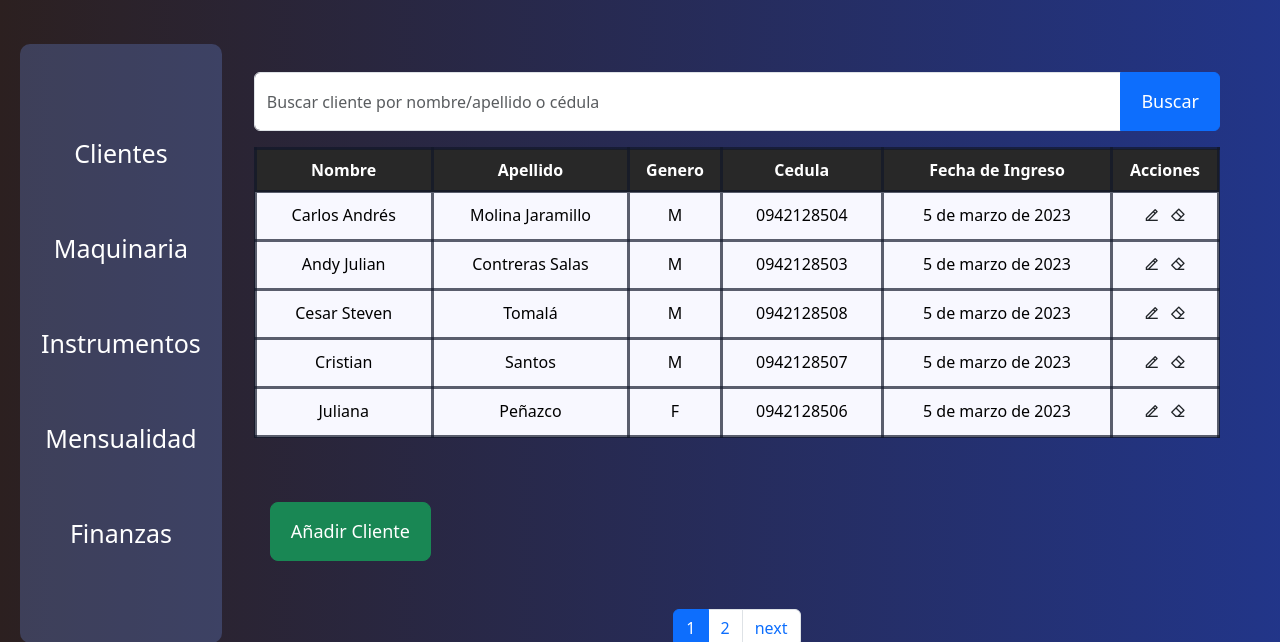
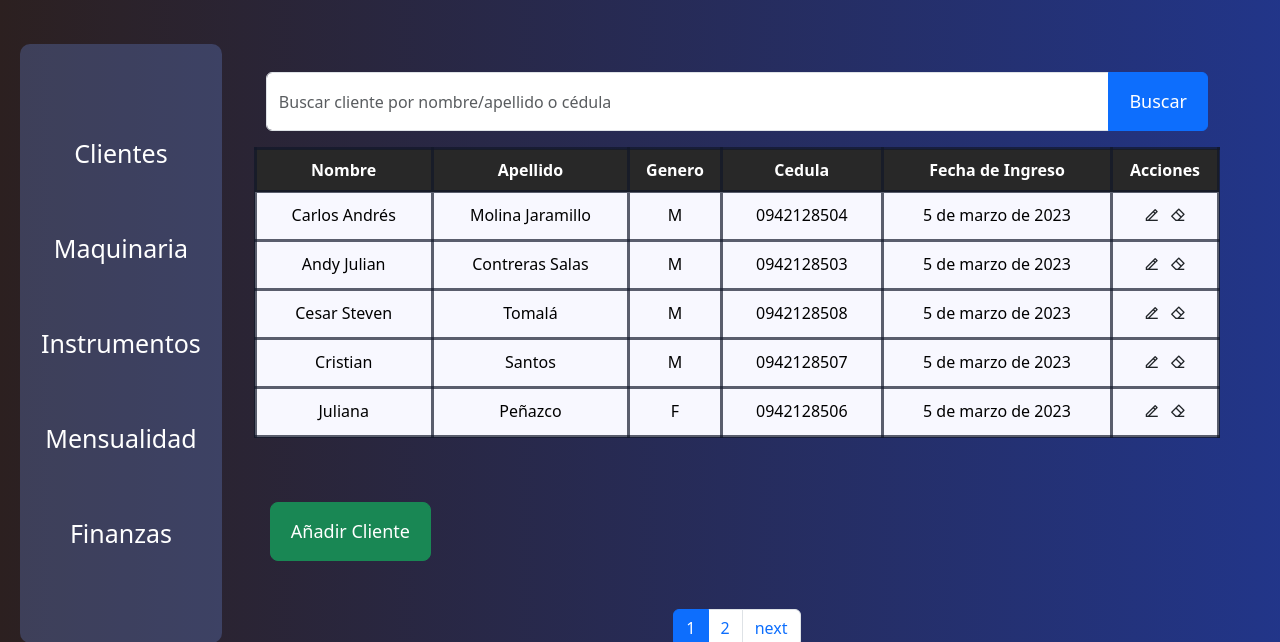
Before and after one commit to MartinVelez2002/Gym_System-main, a Django app: page /clientes/detalle_cliente/ in a window 1280 px wide. Shown: the part 56-698 px from the top of the page. Run offline with Django 4.2, Linux system fonts and the light colour scheme; a user stored in the database is signed in; data comes from the database, SQL or seed files in the repository; some libraries are stand-ins or nearby versions.

Commit message:
Cambios en Settings

```diff
--- a/modulos/clientes/templates/cliente/detalle_cliente.html
+++ b/modulos/clientes/templates/cliente/detalle_cliente.html
@@ -8,7 +8,7 @@
 {% block contenido %}
     {% block search %}
         <form action="{% url 'clientes:detalle_cliente' %}" method="GET">
-            <div class="input-group mb-3">
+            <div class="input-group container mb-3">
                 <input type="text" name="query" value="{{ query }}" class="form-control"
                        placeholder="Buscar cliente por nombre/apellido o cédula" id="idInputSearch"
                        aria-describedby="basic-addon2"/>
--- a/modulos/finanzas/templates/finanzas/detalle_finanzas.html
+++ b/modulos/finanzas/templates/finanzas/detalle_finanzas.html
@@ -7,7 +7,7 @@
 {% block contenido %}
     {% block search %}
         <form action="{% url 'finanzas:detalle_finanzas' %}" method="GET">
-            <div class="input-group mb-3">
+            <div class="input-group container mb-3">
                 <input type="text" name="query" value="{{ query }}" class="form-control"
                        placeholder="Buscar registros por mes/año" id="idInputSearch" aria-describedby="basic-addon2"/>
                 <button type="submit" class="btn btn-primary mr-1" id="idSearchSp">Buscar</button>
--- a/modulos/instrumentos/templates/instrumentos/detalle_instrumentos.html
+++ b/modulos/instrumentos/templates/instrumentos/detalle_instrumentos.html
@@ -7,7 +7,7 @@
 {% block contenido %}
     {% block search %}
         <form action="{% url 'instrumentos:detalle_instrumento' %}" method="GET">
-            <div class="input-group mb-3">
+            <div class="input-group container mb-3">
                 <input type="text" name="query" value="{{ query }}" class="form-control"
                        placeholder="Buscar instrumento por descripción" id="idInputSearch"
                        aria-describedby="basic-addon2"/>
--- a/modulos/maquinaria/templates/maquinaria/detalle_maquinaria.html
+++ b/modulos/maquinaria/templates/maquinaria/detalle_maquinaria.html
@@ -8,7 +8,7 @@
 {% block contenido %}
     {% block search %}
         <form action="{% url 'maquinaria:detalle_maquinaria' %}" method="GET">
-            <div class="input-group mb-3">
+            <div class="input-group container mb-3">
                 <input type="text" name="query" value="{{ query }}" class="form-control"
                        placeholder="Buscar maquinaria por descripción..." id="idInputSearch"
                        aria-describedby="basic-addon2"/>
--- a/modulos/mensualidad/templates/detalleMensualidad.html
+++ b/modulos/mensualidad/templates/detalleMensualidad.html
@@ -9,7 +9,7 @@
 
     {% block search %}
         <form action="{% url 'mensualidad:detalle_mensualidad' %}" method="GET">
-            <div class="input-group mb-3">
+            <div class="input-group container mb-3">
                 <input type="text" name="query" value="{{ query }}" class="form-control"
                        placeholder="Buscar cliente por nombre" id="idInputSearch"
                        aria-describedby="basic-addon2"/>
--- a/templates/barlateral_mod_plantilla.html
+++ b/templates/barlateral_mod_plantilla.html
@@ -14,7 +14,7 @@
         </div>
 
         <div class="container">
-            <div class="diseño-tabla  mt-md-5 me-md-5">
+            <div class="diseño-tabla mt-md-5 me-md-5">
 
                 {% block contenido %}
 
```
